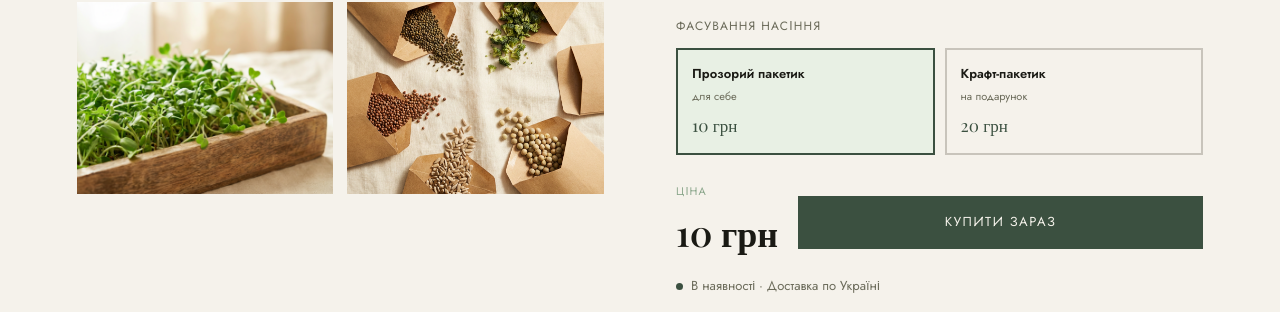
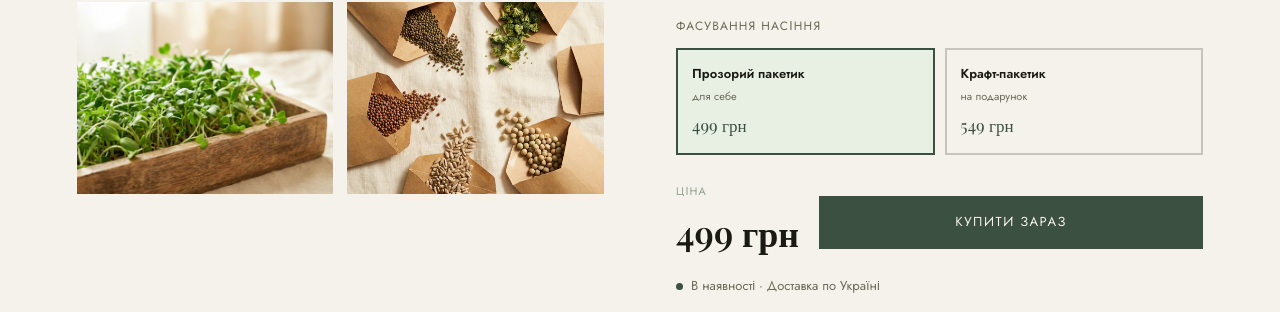
Before and after one commit to nicksolntsev2808/microgreenlanding, a React (Vite) app: page / in a window 1280 px wide. Shown: the part 2297-2609 px from the top of the page. Built offline with nearby package versions, Linux system fonts and the light colour scheme; a web font is replaced by a local one.

Commit message:
Add files via upload

```diff
--- a/src/web/pages/Home.tsx
+++ b/src/web/pages/Home.tsx
@@ -121,7 +121,7 @@ export default function Home() {
     return () => { document.body.style.overflow = ""; };
   }, [menuOpen]);
 
-  const price = variant === "gift" ? 20 : 10;
+  const price = variant === "gift" ? 549 : 499;
   const variantSectionRef = useRef<HTMLDivElement>(null);
 
   return (
@@ -288,8 +288,8 @@ export default function Home() {
                 <div style={{ fontSize: "12px", letterSpacing: "0.1em", textTransform: "uppercase", marginBottom: "12px", color: "#6B6B5A" }}>Фасування насіння</div>
                 <div style={{ display: "grid", gridTemplateColumns: "1fr 1fr", gap: "10px" }}>
                   {([
-                    { value: "simple", label: "Прозорий пакетик", sublabel: "для себе",     price: "10 грн" },
-                    { value: "gift",   label: "Крафт-пакетик",    sublabel: "на подарунок", price: "20 грн" },
+                    { value: "simple", label: "Прозорий пакетик", sublabel: "для себе",     price: "499 грн" },
+                    { value: "gift",   label: "Крафт-пакетик",    sublabel: "на подарунок", price: "549 грн" },
                   ] as const).map(opt => (
                     <button key={opt.value} onClick={() => setVariant(opt.value)}
                       style={{ padding: "14px", textAlign: "left", border: variant === opt.value ? "2px solid #3B5040" : "2px solid #C8C4BB", backgroundColor: variant === opt.value ? "#E8F0E4" : "transparent", cursor: "pointer", transition: "all 0.2s ease", fontFamily: "'Jost', sans-serif" }}>
```
